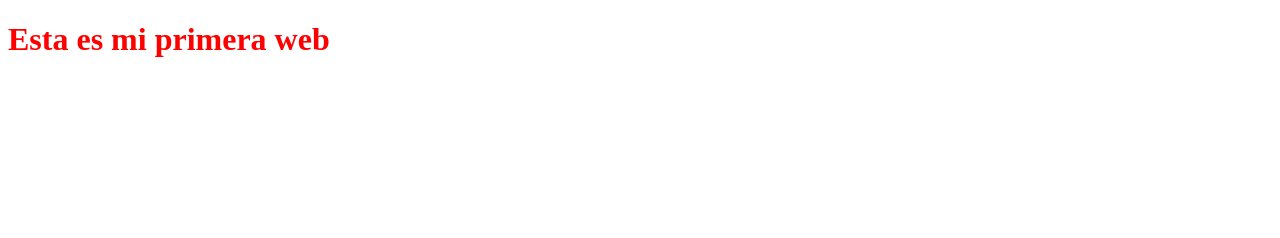
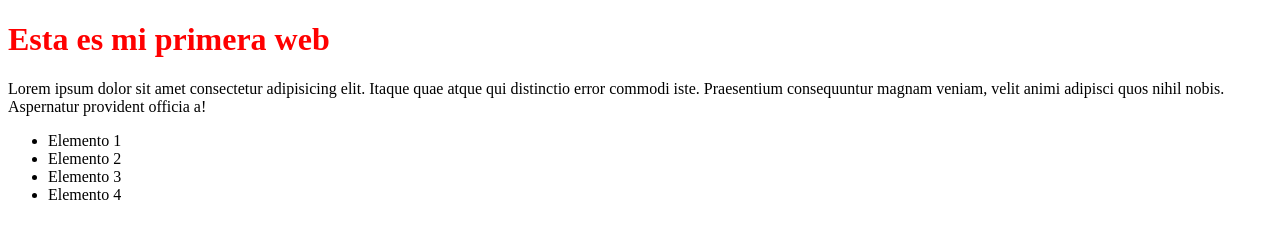
Before and after one commit to omanzanillazapata/miprimerrepositorio, a plain HTML site: page index.html in a window 1280 px wide. Drawn offline with Linux system fonts and the light colour scheme.

Commit message:
Cambiando index.html

```diff
--- a/index.html
+++ b/index.html
@@ -8,5 +8,12 @@
 </head>
 <body>
     <h1>Esta es mi primera web</h1>
+    <p>Lorem ipsum dolor sit amet consectetur adipisicing elit. Itaque quae atque qui distinctio error commodi iste. Praesentium consequuntur magnam veniam, velit animi adipisci quos nihil nobis. Aspernatur provident officia a!</p>
+    <ul>
+        <li>Elemento 1</li>
+        <li>Elemento 2</li>
+        <li>Elemento 3</li>
+        <li>Elemento 4</li>
+    </ul>
 </body>
 </html>
```
